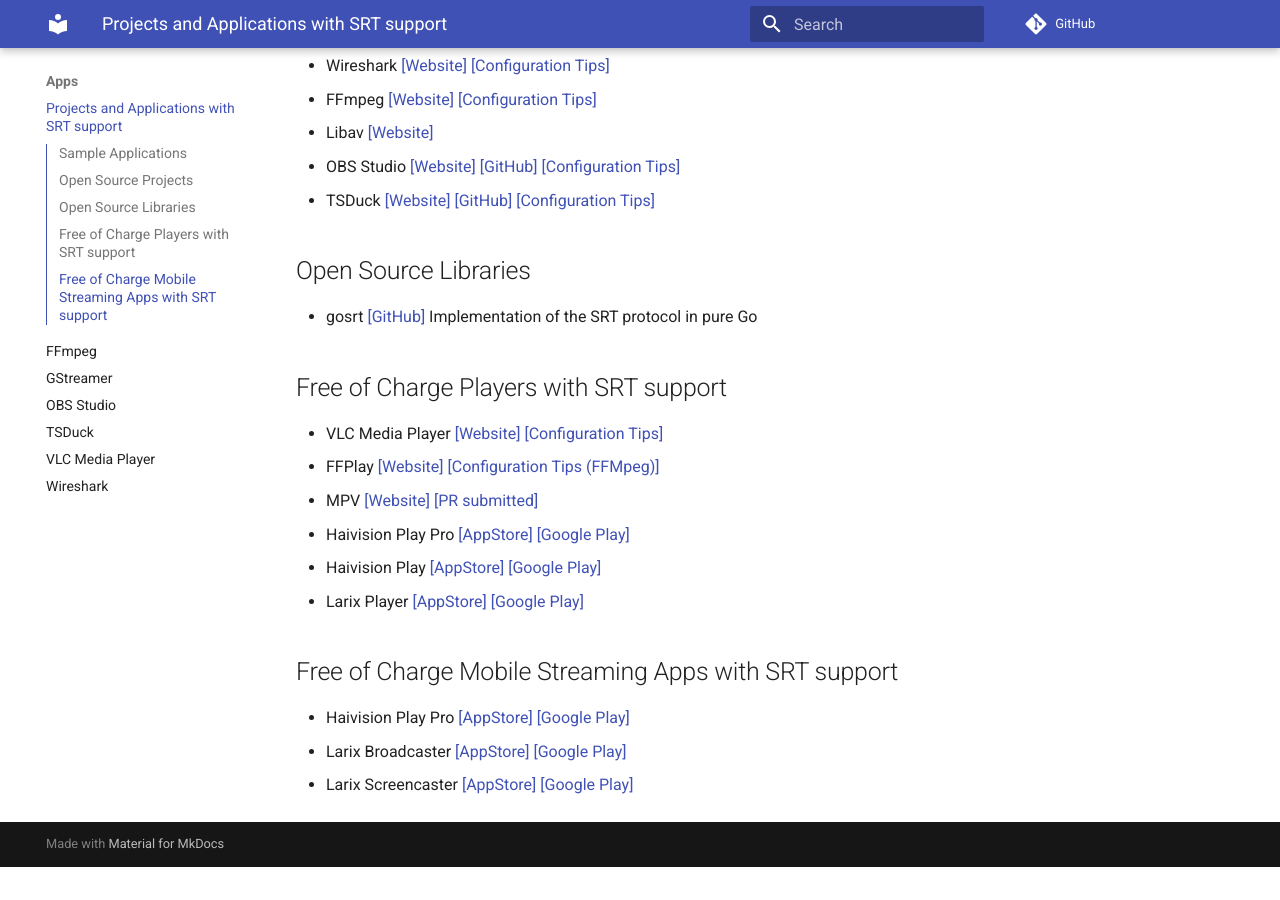
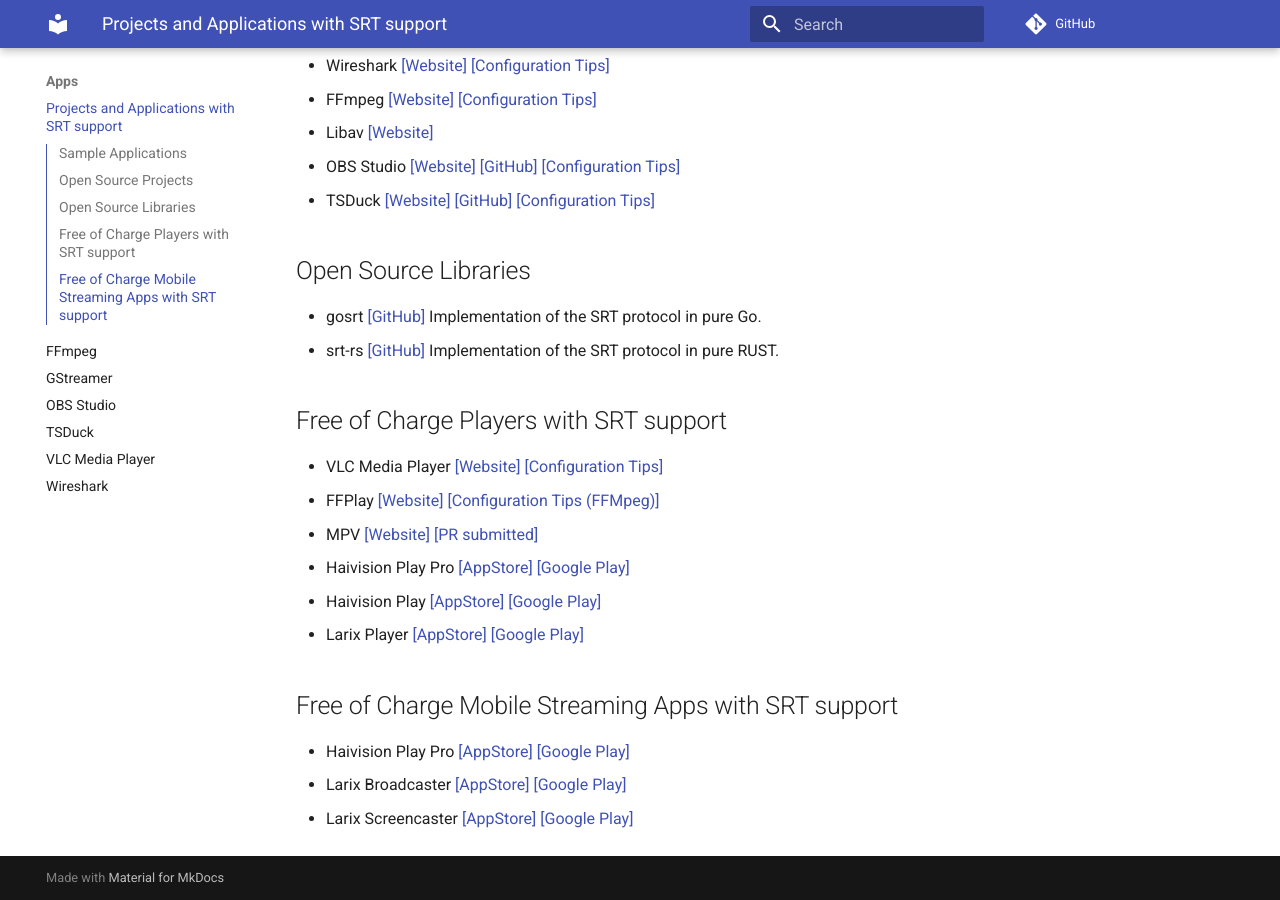
Before and after one commit to SRTLab/srt-cookbook, an MkDocs documentation site: the page built from docs/apps/index.md, in a window 1280 px wide and 900 px high, scrolled down 526 px. Built offline with MkDocs 1.6.1 and Material for MkDocs 9.7.7, drawn with Linux system fonts in a browser that asks for light colours; comment, search, counter and statistics services are not loaded; before the commit the page ends 1393 px from its top, so only the background shows below that.

Commit message:
Added srt-rs reference

```diff
--- a/docs/apps/index.md
+++ b/docs/apps/index.md
@@ -15,7 +15,8 @@
 * TSDuck [[Website]](https://tsduck.io/) [[GitHub]](https://github.com/tsduck/tsduck) [[Configuration Tips]](tsduck.md)
 
 ## Open Source Libraries
-* gosrt [[GitHub]](https://github.com/datarhei/gosrt) Implementation of the SRT protocol in pure Go
+* gosrt [[GitHub]](https://github.com/datarhei/gosrt) Implementation of the SRT protocol in pure Go.
+* srt-rs [[GitHub]](https://github.com/russelltg/srt-rs) Implementation of the SRT protocol in pure RUST.
 
 ## Free of Charge Players with SRT support
 * VLC Media Player [[Website]](https://www.videolan.org/vlc/index.html) [[Configuration Tips]](https://srtlab.github.io/srt-cookbook/apps/vlc-media-player/)
```
